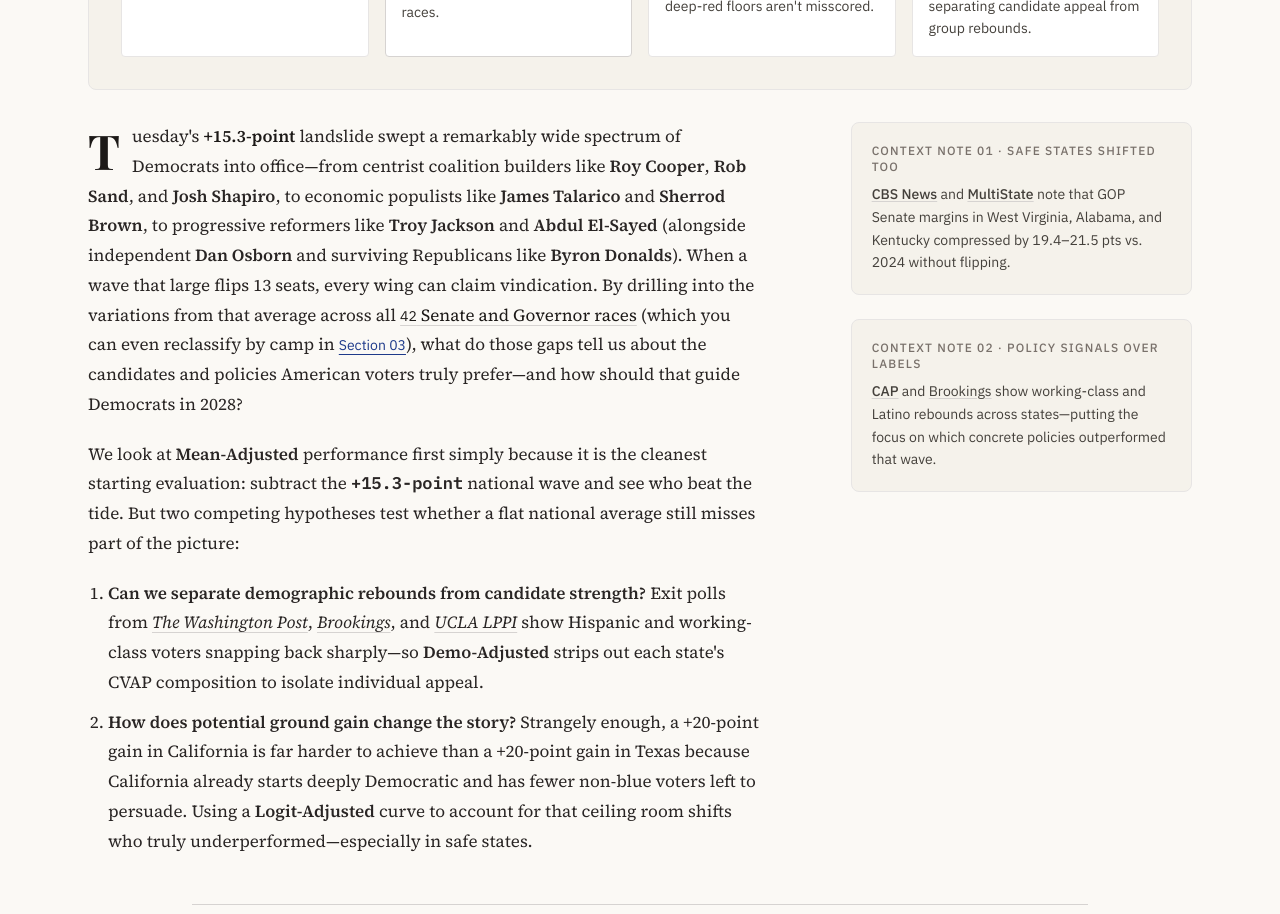
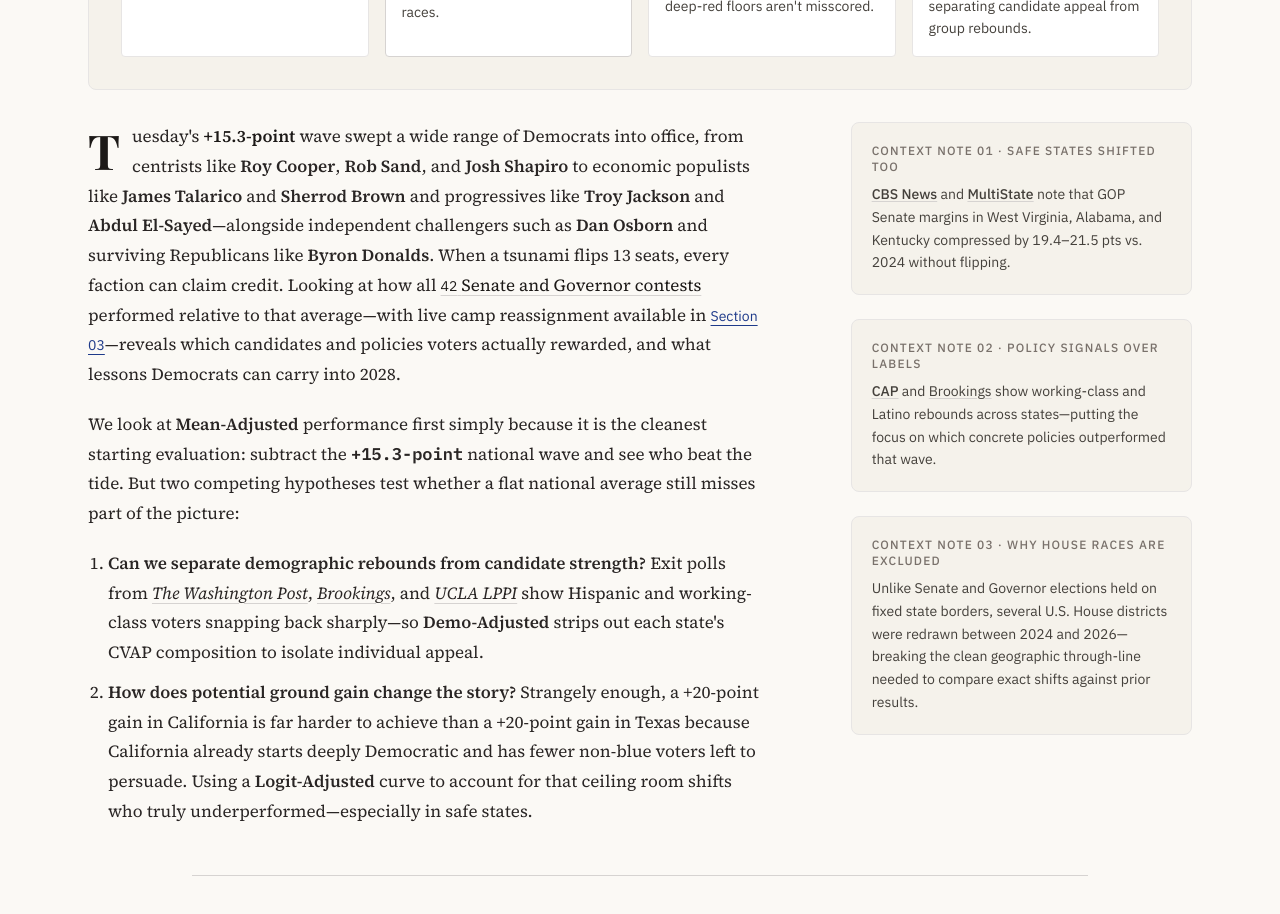
Before and after one commit to oburch181/2026-midterms-analysis, a React (Vite) app: page / in a window 1280 px wide. Shown: the part 1420-2334 px from the top of the page. Built offline with nearby package versions, Linux system fonts and the light colour scheme; a web font is replaced by a local one.

Commit message:
refactor: refine narrative text and methodology notes
Update editorial copy for tone and clarity, and clarify the methodology for excluding U.S. House districts due to redistricting constraints.

```diff
--- a/src/App.tsx
+++ b/src/App.tsx
@@ -356,16 +356,15 @@ export default function App() {
                   <strong className="font-semibold text-stone-900">
                     +{unweightedAvg.toFixed(1)}-point
                   </strong>{' '}
-                  landslide swept a remarkably wide spectrum of Democrats into office—from centrist
-                  coalition builders like <strong>Roy Cooper</strong>, <strong>Rob Sand</strong>,
-                  and <strong>Josh Shapiro</strong>, to economic populists like{' '}
-                  <strong>James Talarico</strong> and <strong>Sherrod Brown</strong>, to
-                  progressive reformers like <strong>Troy Jackson</strong> and{' '}
-                  <strong>Abdul El-Sayed</strong> (alongside independent{' '}
+                  wave swept a wide range of Democrats into office, from centrists like{' '}
+                  <strong>Roy Cooper</strong>, <strong>Rob Sand</strong>, and{' '}
+                  <strong>Josh Shapiro</strong> to economic populists like{' '}
+                  <strong>James Talarico</strong> and <strong>Sherrod Brown</strong> and
+                  progressives like <strong>Troy Jackson</strong> and{' '}
+                  <strong>Abdul El-Sayed</strong>—alongside independent challengers such as{' '}
                   <strong>Dan Osborn</strong> and surviving Republicans like{' '}
-                  <strong>Byron Donalds</strong>). When a wave that large flips {flipCount} seats,
-                  every wing can claim vindication. By drilling into the variations from that
-                  average across all{' '}
+                  <strong>Byron Donalds</strong>. When a tsunami flips {flipCount} seats, every
+                  faction can claim credit. Looking at how all{' '}
                   <a
                     href="#sources"
                     className="underline decoration-stone-300 hover:decoration-[#1E3A8A] underline-offset-4 text-stone-900"
@@ -373,17 +372,17 @@ export default function App() {
                     <span className="font-mono text-sm tabular-nums">
                       {STATEWIDE_RACES_2026.length}
                     </span>{' '}
-                    Senate and Governor races
+                    Senate and Governor contests
                   </a>{' '}
-                  (which you can even reclassify by camp in{' '}
+                  performed relative to that average—with live camp reassignment available in{' '}
                   <a
                     href="#affiliations"
                     className="text-[#1E3A8A] underline underline-offset-4 font-sans text-sm"
                   >
                     Section 03
                   </a>
-                  ), what do those gaps tell us about the candidates and policies American voters
-                  truly prefer—and how should that guide Democrats in 2028?
+                  —reveals which candidates and policies voters actually rewarded, and what lessons
+                  Democrats can carry into 2028.
                 </p>
 
                 <p>
@@ -492,6 +491,17 @@ export default function App() {
                   </a>{' '}
                   show working-class and Latino rebounds across states—putting the focus on which
                   concrete policies outperformed that wave.
+                </p>
+              </div>
+
+              <div className="p-5 bg-[#F5F2EB] border border-stone-200 rounded-lg">
+                <p className="text-xs uppercase tracking-widest text-stone-500 font-medium">
+                  Context Note 03 · Why House Races Are Excluded
+                </p>
+                <p className="mt-2 text-stone-700 leading-relaxed">
+                  Unlike Senate and Governor elections held on fixed state borders, several U.S.
+                  House districts were redrawn between 2024 and 2026—breaking the clean geographic
+                  through-line needed to compare exact shifts against prior results.
                 </p>
               </div>
             </aside>
--- a/src/components/MethodologyModal.tsx
+++ b/src/components/MethodologyModal.tsx
@@ -200,8 +200,9 @@ export function MethodologyModal({
             <p className="mt-2.5 text-xs text-stone-600">
               Note: Statewide Senate and Governor averages (+14 to +16 pts) exceed the national U.S.
               House popular vote swing (~+7 to +9 pts per AP) because several safe Republican states
-              compressed sharply down-ballot while states with no 2026 Senate/Governor race are
-              excluded from the statewide mean.
+              compressed sharply down-ballot, states without a 2026 Senate/Governor contest are
+              excluded, and U.S. House districts are omitted because mid-cycle redistricting breaks
+              clean 2024-to-2026 district baselines.
             </p>
           </div>
 
```
